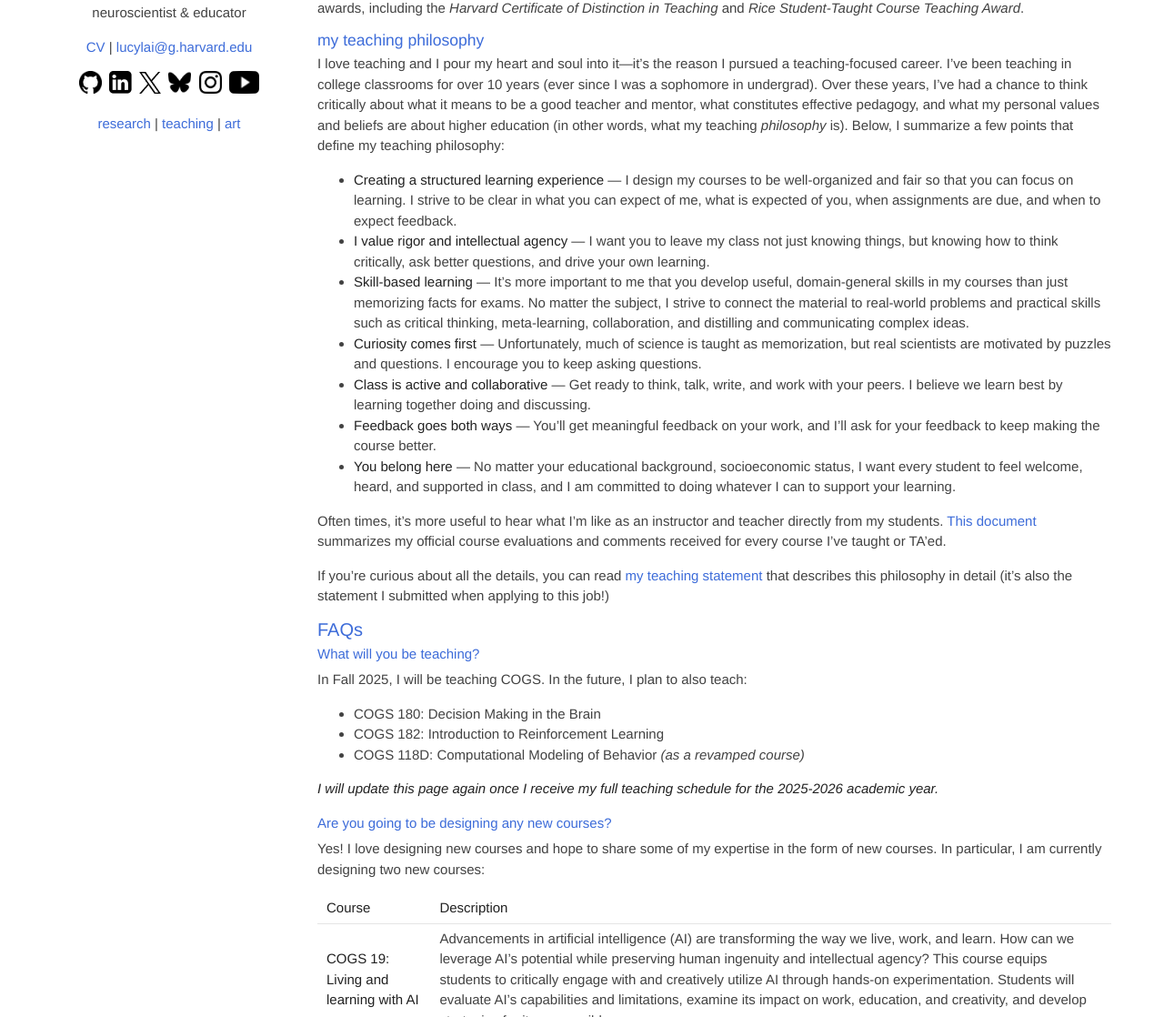
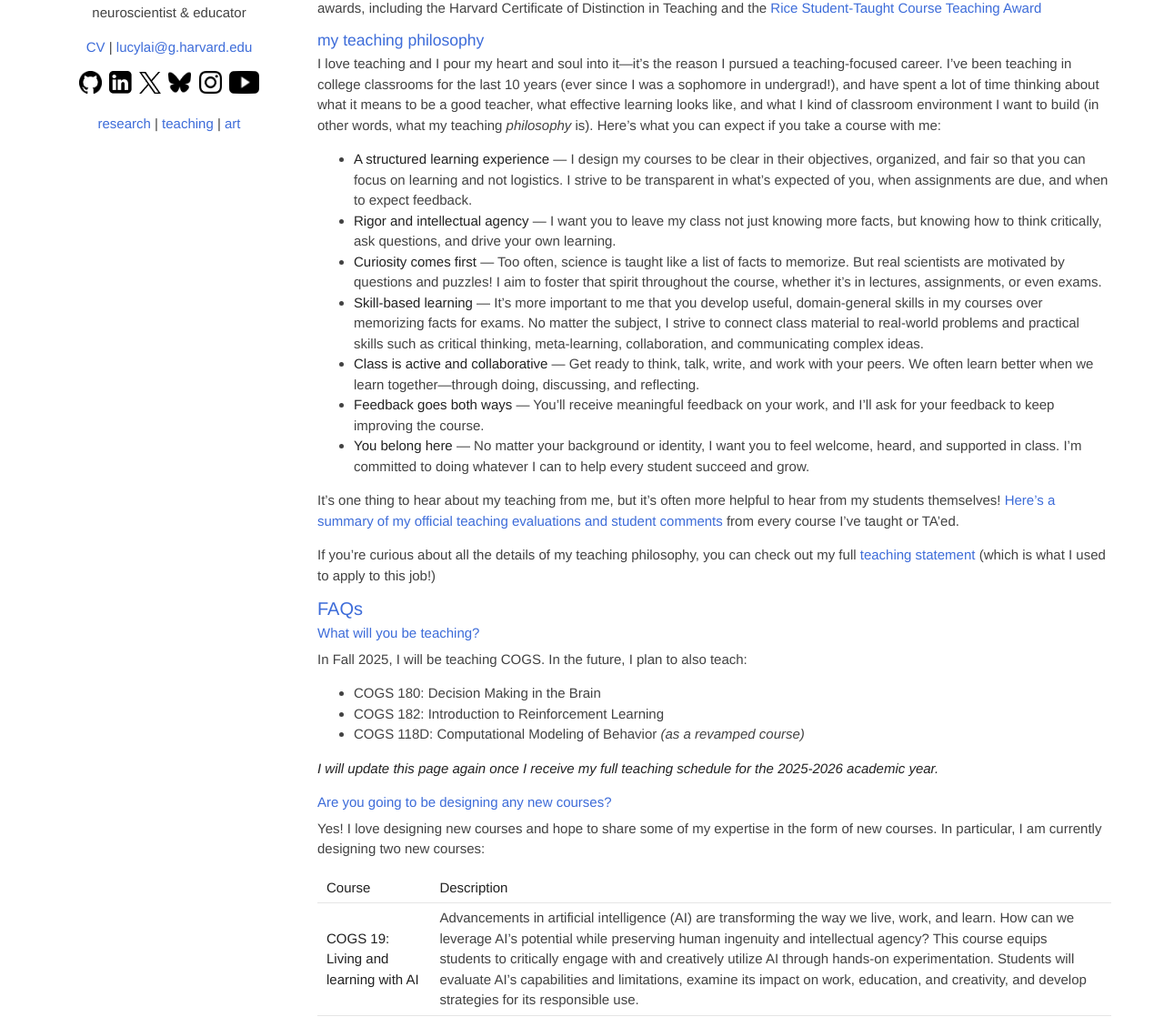
Before and after one commit to lucylai96/lucylai96.github.io, a Jekyll site: the page built from ucsd.md, in a window 1280 px wide and 1400 px high, scrolled down 664 px. Shown: the part 282-1400 px from the top of the window at 91% size. Built offline with Jekyll 4.4.1, drawn with Linux system fonts in a browser that asks for light colours; our own code applies the rules of GitHub Pages for plain Markdown files; some of the changed text lies outside the part shown.

Commit message:
Update ucsd.md

```diff
--- a/ucsd.md
+++ b/ucsd.md
@@ -16,24 +16,24 @@ In case you missed it on my homepage, I earned my Ph.D. in Neuroscience from [Ha
 
 As an Assistant Teaching Professor[^1], my primary responsibility is to design and teach high-quality courses that will equip you with fundamental knowledge and skills across several subfields of cognitive science. My research and teaching background spans neuroscience, psychology, psychiatry, machine learning, and behavioral economics. I'm especially passionate about developing inclusive and innovative pedagogy, active learning in the classroom, and using AI to augment (but not replace!) our learning experiences.
 
-To grow as an educator, I pursued a Teaching Certificate from the [Derek Bok Center for Teaching and Learning](https://bokcenter.harvard.edu/teaching-certificate) and trained in evidence-based, inclusive teaching methods through the [MAHPING Pedagogy Fellowship](https://mahping.hsites.harvard.edu/pedagogy-fellows-program). I've also receieved several teaching awards, including the _Harvard Certificate of Distinction in Teaching_ and _Rice Student-Taught Course Teaching Award_.
+To grow as an educator, I pursued a Teaching Certificate from the [Derek Bok Center for Teaching and Learning](https://bokcenter.harvard.edu/teaching-certificate) and trained in evidence-based, inclusive teaching methods through the [MAHPING Pedagogy Fellowship](https://mahping.hsites.harvard.edu/pedagogy-fellows-program). I've also received several teaching awards, including the Harvard Certificate of Distinction in Teaching and the [Rice Student-Taught Course Teaching Award](https://cte.rice.edu/awards/stc-teaching-award)
 
 [^1]: see this [great FAQ about teaching professors](https://wstyler.ucsd.edu/teachingprof/)
 
 ### my teaching philosophy
-I love teaching and I pour my heart and soul into it---it's the reason I pursued a teaching-focused career. I've been teaching in college classrooms for over 10 years (ever since I was a sophomore in undergrad). Over these years, I've had a chance to think critically about what it means to be a good teacher and mentor, what constitutes effective pedagogy, and what my personal values and beliefs are about higher education (in other words, what my teaching _philosophy_ is). Below, I summarize a few points that define my teaching philosophy:
+I love teaching and I pour my heart and soul into it---it's the reason I pursued a teaching-focused career. I've been teaching in college classrooms for the last 10 years (ever since I was a sophomore in undergrad!), and have spent a lot of time thinking about what it means to be a good teacher, what effective learning looks like, and what I kind of classroom environment I want to build (in other words, what my teaching _philosophy_ is). Here's what you can expect if you take a course with me:
 
-- **Creating a structured learning experience** — I design my courses to be well-organized and fair so that you can focus on learning. I strive to be clear in what you can expect of me, what is expected of you, when assignments are due, and when to expect feedback.
-- **I value rigor and intellectual agency** — I want you to leave my class not just knowing things, but knowing how to think critically, ask better questions, and drive your own learning.
-- **Skill-based learning** — It's more important to me that you develop useful, domain-general skills in my courses than just memorizing facts for exams. No matter the subject, I strive to connect the material to real-world problems and practical skills such as critical thinking, meta-learning, collaboration, and distilling and communicating complex ideas.
-- **Curiosity comes first** — Unfortunately, much of science is taught as memorization, but real scientists are motivated by puzzles and questions. I encourage you to keep asking questions.
-- **Class is active and collaborative** — Get ready to think, talk, write, and work with your peers. I believe we learn best by learning together doing and discussing.
-- **Feedback goes both ways** — You’ll get meaningful feedback on your work, and I’ll ask for your feedback to keep making the course better.
-- **You belong here** — No matter your educational background, socioeconomic status, I want every student to feel welcome, heard, and supported in class, and I am committed to doing whatever I can to support your learning.
+- **A structured learning experience** — I design my courses to be clear in their objectives, organized, and fair so that you can focus on learning and not logistics. I strive to be transparent in what's expected of you, when assignments are due, and when to expect feedback.
+- **Rigor and intellectual agency** — I want you to leave my class not just knowing more facts, but knowing how to think critically, ask questions, and drive your own learning.
+- **Curiosity comes first** —  Too often, science is taught like a list of facts to memorize. But real scientists are motivated by questions and puzzles! I aim to foster that spirit throughout the course, whether it's in lectures, assignments, or even exams.
+- **Skill-based learning** — It's more important to me that you develop useful, domain-general skills in my courses over memorizing facts for exams. No matter the subject, I strive to connect class material to real-world problems and practical skills such as critical thinking, meta-learning, collaboration, and communicating complex ideas.
+- **Class is active and collaborative** — Get ready to think, talk, write, and work with your peers. We often learn better when we learn together---through doing, discussing, and reflecting.
+- **Feedback goes both ways** — You’ll receive meaningful feedback on your work, and I’ll ask for your feedback to keep improving the course.
+- **You belong here** — No matter your background or identity, I want you to feel welcome, heard, and supported in class. I'm committed to doing whatever I can to help every student succeed and grow.
 
-Often times, it's more useful to hear what I'm like as an instructor and teacher directly from my students. [This document](https://lucylai.com/files/ucsd/lai_teaching_excellence.pdf) summarizes my official course evaluations and comments received for every course I've taught or TA'ed.
+It’s one thing to hear about my teaching from me, but it's often more helpful to hear from my students themselves! [Here’s a summary of my official teaching evaluations and student comments](https://lucylai.com/files/ucsd/lai_teaching_excellence.pdf) from every course I've taught or TA'ed.
 
-If you're curious about all the details, you can read [my teaching statement](https://lucylai.com/files/ucsd/lai_teaching_statement.pdf) that describes this philosophy in detail (it's also the statement I submitted when applying to this job!)
+If you're curious about all the details of my teaching philosophy, you can check out my full [teaching statement](https://lucylai.com/files/ucsd/lai_teaching_statement.pdf) (which is what I used to apply to this job!)
 
 ## FAQs
 
```
Also changed, not shown: other parts of ucsd.md (+1 -1 lines).
